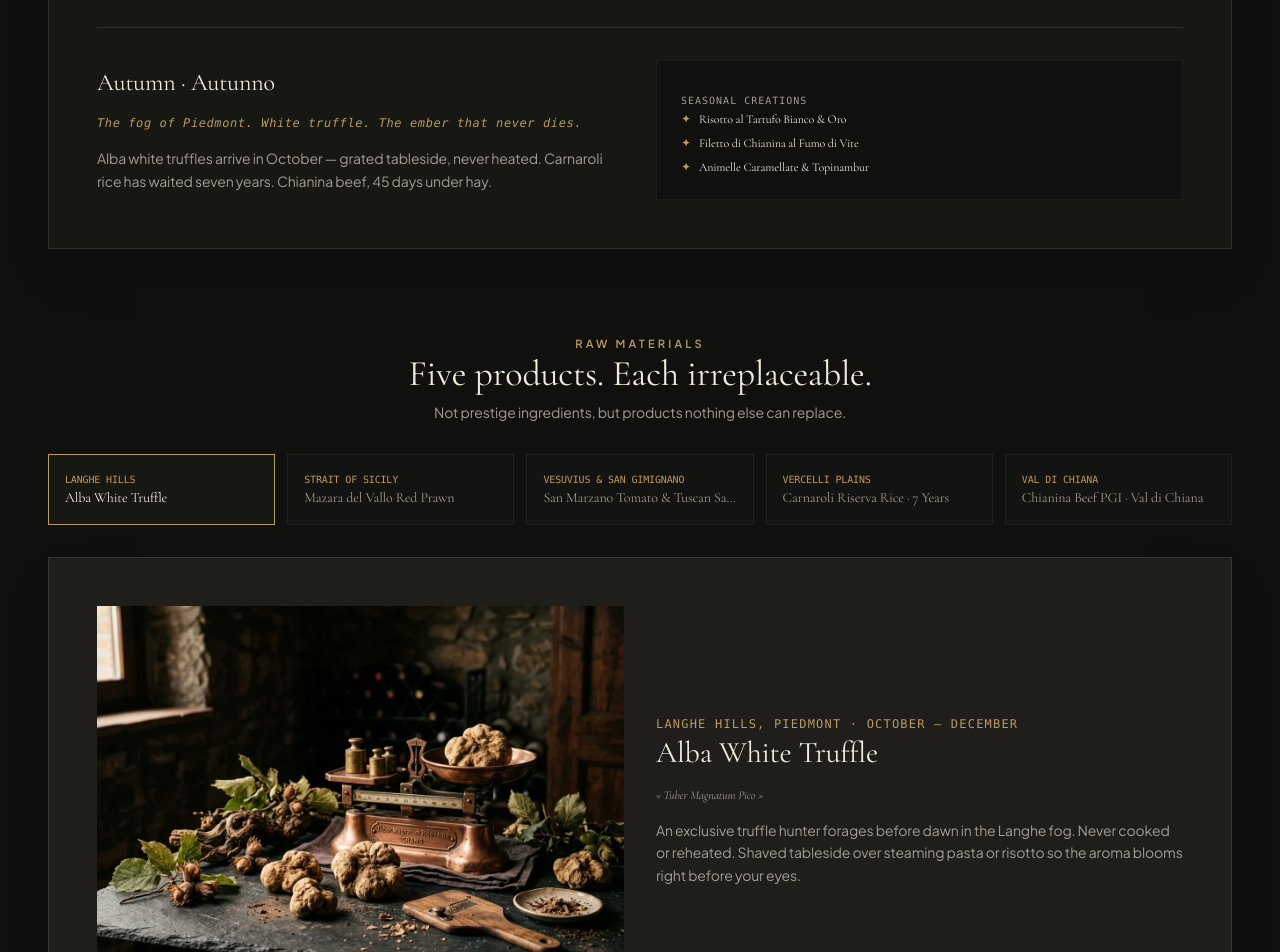
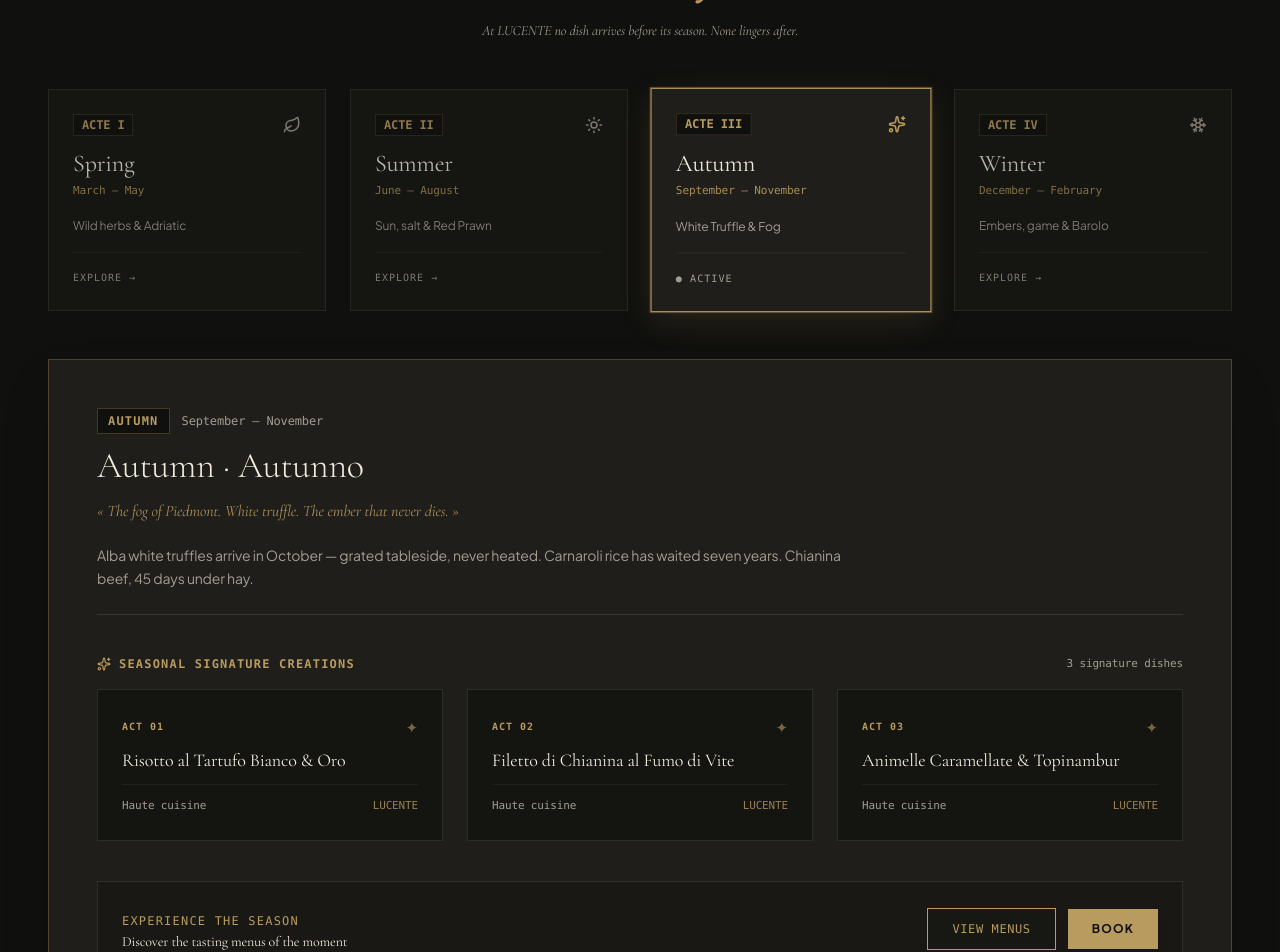
Before and after one commit to yayijovisleprince-pixe/lucente, a React (Vite) app: page /cuisine in a window 1280 px wide. Shown: the part 660-1612 px from the top of the page. Built offline with nearby package versions, Linux system fonts and the light colour scheme.

Commit message:
feat: refonte spacieuse et aérée de la section 4 Saisons sur la page Philosophie & Création

```diff
--- a/src/pages/CuisinePage.jsx
+++ b/src/pages/CuisinePage.jsx
@@ -150,55 +150,213 @@ export default function CuisinePage({ onOpenBooking, onSelectMenuForBooking }) {
           </p>
         </div>
 
-        {/* Seasonality Navigator */}
-        <section className="bg-surface p-8 sm:p-12 border border-white/10 space-y-8 shadow-2xl">
-          <div className="flex flex-col md:flex-row md:items-center justify-between border-b border-white/10 pb-6 gap-4">
-            <div>
-              <span className="text-[10px] uppercase font-mono tracking-widest text-or">{t('cuisine.seasonsEyebrow')}</span>
-              <h2 className="font-serif text-3xl text-ivoire">
-                {lang === 'it' ? 'Quattro micro-stagioni.' : lang === 'en' ? 'Four micro-seasons.' : 'Quatre micro-saisons.'}<br />
-                {lang === 'it' ? 'Una sola regola: la carta segue la terra.' : lang === 'en' ? 'One rule: the menu follows the earth.' : 'Une seule règle : la carte suit la terre.'}
-              </h2>
-            </div>
-            <div className="w-full sm:w-auto grid grid-cols-4 sm:flex bg-nero p-1 border border-white/10 rounded-none">
-              {[
-                { key: 'spring', label: lang === 'it' ? 'Primavera' : lang === 'en' ? 'Spring' : 'Printemps' },
-                { key: 'summer', label: lang === 'it' ? 'Estate' : lang === 'en' ? 'Summer' : 'Été' },
-                { key: 'autumn', label: lang === 'it' ? 'Autunno' : lang === 'en' ? 'Autumn' : 'Automne' },
-                { key: 'winter', label: lang === 'it' ? 'Inverno' : lang === 'en' ? 'Winter' : 'Hiver' },
-              ].map((season) => (
+        {/* =========================================================================
+            SEASONALITY SECTION (Spacious & Breathable 4 Seasons Architecture)
+           ========================================================================= */}
+        <section className="space-y-10 sm:space-y-12">
+
+          {/* Section Header */}
+          <div className="text-center max-w-3xl mx-auto space-y-3">
+            <span className="text-xs uppercase font-mono tracking-widest text-or font-semibold block">
+              {t('cuisine.seasonsEyebrow')} · {lang === 'it' ? '4 Micro-Stagioni' : lang === 'en' ? '4 Micro-Seasons' : '4 Micro-Saisons'}
+            </span>
+            <h2 className="font-serif text-3xl sm:text-4xl md:text-5xl text-ivoire leading-tight">
+              {lang === 'it' ? 'La carta segue la terra.' : lang === 'en' ? 'The menu follows the earth.' : 'La carte suit la terre.'}<br />
+              <span className="italic text-or">{lang === 'it' ? 'Quattro atti all’anno.' : lang === 'en' ? 'Four acts a year.' : 'Quatre actes par an.'}</span>
+            </h2>
+            <p className="text-xs sm:text-sm text-muted max-w-xl mx-auto font-serif italic pt-1">
+              {lang === 'it'
+                ? "A LUCENTE nessun piatto arriva prima della sua stagione. Nessuno resta dopo."
+                : lang === 'en'
+                ? "At LUCENTE no dish arrives before its season. None lingers after."
+                : "À LUCENTE, aucun plat n'arrive avant sa saison. Aucun ne reste après."}
+            </p>
+          </div>
+
+          {/* 4 Spacious Seasonal Selector Cards */}
+          <div className="grid grid-cols-1 sm:grid-cols-2 lg:grid-cols-4 gap-4 sm:gap-6">
+            {[
+              {
+                key: 'spring',
+                icon: Leaf,
+                roman: 'I',
+                label: lang === 'it' ? 'Primavera' : lang === 'en' ? 'Spring' : 'Printemps',
+                period: lang === 'it' ? 'Marzo — Maggio' : lang === 'en' ? 'March — May' : 'Mars — Mai',
+                theme: lang === 'it' ? 'Erbe selvatiche & Adriatico' : lang === 'en' ? 'Wild herbs & Adriatic' : 'Herbes sauvages & Adriatique'
+              },
+              {
+                key: 'summer',
+                icon: Sun,
+                roman: 'II',
+                label: lang === 'it' ? 'Estate' : lang === 'en' ? 'Summer' : 'Été',
+                period: lang === 'it' ? 'Giugno — Agosto' : lang === 'en' ? 'June — August' : 'Juin — Août',
+                theme: lang === 'it' ? 'Sole, sale & Gambero Rosso' : lang === 'en' ? 'Sun, salt & Red Prawn' : 'Soleil, sel & Gambero Rosso'
+              },
+              {
+                key: 'autumn',
+                icon: Sparkles,
+                roman: 'III',
+                label: lang === 'it' ? 'Autunno' : lang === 'en' ? 'Autumn' : 'Automne',
+                period: lang === 'it' ? 'Settembre — Novembre' : lang === 'en' ? 'September — November' : 'Septembre — Novembre',
+                theme: lang === 'it' ? 'Tartufo Bianco & Nebbie' : lang === 'en' ? 'White Truffle & Fog' : 'Truffe Blanche & Brumes'
+              },
+              {
+                key: 'winter',
+                icon: Snowflake,
+                roman: 'IV',
+                label: lang === 'it' ? 'Inverno' : lang === 'en' ? 'Winter' : 'Hiver',
+                period: lang === 'it' ? 'Dicembre — Febbraio' : lang === 'en' ? 'December — February' : 'Décembre — Février',
+                theme: lang === 'it' ? 'Braise, caccia & Barolo' : lang === 'en' ? 'Embers, game & Barolo' : 'Braises, gibier & Barolo'
+              },
+            ].map((s) => {
+              const isSelected = activeSeason === s.key;
+              const IconComp = s.icon;
+
+              return (
                 <button
-                  key={season.key}
-                  onClick={() => setActiveSeason(season.key)}
-                  className={`px-2 sm:px-4 py-2.5 text-[11px] sm:text-xs uppercase tracking-wider sm:tracking-widest font-semibold transition-all text-center flex items-center justify-center ${
-                    activeSeason === season.key ? 'bg-or text-nero shadow-lg' : 'text-muted hover:text-ivoire'
+                  key={s.key}
+                  onClick={() => setActiveSeason(s.key)}
+                  className={`p-5 sm:p-6 text-left border transition-all duration-300 relative group flex flex-col justify-between h-full ${
+                    isSelected
+                      ? 'bg-surface-elevated border-or ring-1 ring-or/40 shadow-[0_10px_30px_rgba(184,155,94,0.15)] scale-[1.01]'
+                      : 'bg-surface border-white/10 hover:border-or/40 opacity-75 hover:opacity-100'
                   }`}
                 >
-                  {season.label}
+                  <div className="space-y-3 w-full">
+                    <div className="flex items-center justify-between">
+                      <span className="font-mono text-xs font-bold text-or px-2 py-0.5 bg-nero border border-or/20">
+                        ACTE {s.roman}
+                      </span>
+                      <IconComp
+                        size={18}
+                        className={`transition-colors ${isSelected ? 'text-or' : 'text-muted group-hover:text-or'}`}
+                      />
+                    </div>
+
+                    <div>
+                      <h3 className="font-serif text-xl sm:text-2xl text-ivoire group-hover:text-or transition-colors">
+                        {s.label}
+                      </h3>
+                      <span className="text-[11px] font-mono text-or/90 block mt-0.5">
+                        {s.period}
+                      </span>
+                    </div>
+
+                    <p className="text-xs text-muted font-sans leading-relaxed pt-1">
+                      {s.theme}
+                    </p>
+                  </div>
+
+                  <div className="pt-4 mt-4 border-t border-white/5 flex items-center justify-between w-full">
+                    <span className="text-[10px] uppercase font-mono tracking-widest text-muted group-hover:text-ivoire transition-colors">
+                      {isSelected
+                        ? (lang === 'it' ? '● Selezionata' : lang === 'en' ? '● Active' : '● Actuelle')
+                        : (lang === 'it' ? 'Esplora →' : lang === 'en' ? 'Explore →' : 'Découvrir →')}
+                    </span>
+                  </div>
                 </button>
-              ))}
-            </div>
+              );
+            })}
           </div>
 
-          <div className="grid grid-cols-1 lg:grid-cols-12 gap-8 items-center">
-            <div className="lg:col-span-6 space-y-4">
-              <h3 className="font-serif text-2xl text-ivoire">{currentSeason.name}</h3>
-              <p className="text-xs text-or font-mono tracking-wider italic">{currentSeason.subtitle}</p>
-              <p className="text-sm text-muted leading-relaxed font-sans">{currentSeason.description}</p>
+          {/* Active Season Grand Showcase Canvas */}
+          <div className="bg-surface-elevated border border-or/30 p-6 sm:p-10 md:p-12 space-y-8 sm:space-y-10 shadow-2xl animate-fadeIn">
+
+            {/* Header of Active Season */}
+            <div className="space-y-3 border-b border-white/10 pb-6">
+              <div className="flex items-center gap-3 flex-wrap">
+                <span className="text-xs uppercase font-mono text-or tracking-widest font-semibold px-2.5 py-1 bg-nero border border-or/30">
+                  {currentSeason.name.split('·')[0].trim()}
+                </span>
+                <span className="text-xs text-muted font-mono">
+                  {activeSeason === 'spring' && (lang === 'it' ? 'Marzo — Maggio' : lang === 'en' ? 'March — May' : 'Mars — Mai')}
+                  {activeSeason === 'summer' && (lang === 'it' ? 'Giugno — Agosto' : lang === 'en' ? 'June — August' : 'Juin — Août')}
+                  {activeSeason === 'autumn' && (lang === 'it' ? 'Settembre — Novembre' : lang === 'en' ? 'September — November' : 'Septembre — Novembre')}
+                  {activeSeason === 'winter' && (lang === 'it' ? 'Dicembre — Febbraio' : lang === 'en' ? 'December — February' : 'Décembre — Février')}
+                </span>
+              </div>
+
+              <h3 className="font-serif text-3xl sm:text-4xl text-ivoire font-light">
+                {currentSeason.name}
+              </h3>
+
+              <p className="text-sm sm:text-base font-serif italic text-or/90 max-w-2xl leading-relaxed">
+                « {currentSeason.subtitle} »
+              </p>
+
+              <p className="text-xs sm:text-sm text-muted leading-relaxed font-sans max-w-3xl pt-2">
+                {currentSeason.description}
+              </p>
             </div>
-            <div className="lg:col-span-6 bg-nero p-6 border border-white/5 space-y-3">
-              <span className="text-[10px] uppercase font-mono text-muted tracking-widest">
-                {lang === 'it' ? 'Creazioni di Stagione' : lang === 'en' ? 'Seasonal Creations' : 'Créations de Saison'}
-              </span>
-              <ul className="space-y-2">
+
+            {/* 3 Spacious Signature Creation Cards */}
+            <div className="space-y-4">
+              <div className="flex items-center justify-between">
+                <span className="text-xs uppercase font-mono text-or tracking-widest font-semibold flex items-center gap-2">
+                  <Sparkles size={14} />
+                  <span>{lang === 'it' ? 'Creazioni Signature di Stagione' : lang === 'en' ? 'Seasonal Signature Creations' : 'Créations Signature de Saison'}</span>
+                </span>
+                <span className="text-[11px] font-mono text-muted hidden sm:inline">
+                  3 {lang === 'it' ? 'piatti d’autore' : lang === 'en' ? 'signature dishes' : 'créations d’orfèvre'}
+                </span>
+              </div>
+
+              <div className="grid grid-cols-1 md:grid-cols-3 gap-4 sm:gap-6">
                 {currentSeason.dishes.map((dish, i) => (
-                  <li key={i} className="flex items-center gap-2 text-xs text-ivoire font-serif">
-                    <span className="text-or">✦</span>
-                    <span>{dish}</span>
-                  </li>
+                  <div
+                    key={i}
+                    className="p-5 sm:p-6 bg-nero/70 border border-white/10 hover:border-or/40 transition-all duration-300 space-y-3 group flex flex-col justify-between"
+                  >
+                    <div className="space-y-2">
+                      <div className="flex items-center justify-between">
+                        <span className="text-[10px] font-mono uppercase tracking-widest text-or font-semibold">
+                          {lang === 'it' ? `Atto 0${i + 1}` : lang === 'en' ? `Act 0${i + 1}` : `Acte 0${i + 1}`}
+                        </span>
+                        <span className="text-or/60 group-hover:text-or transition-colors">✦</span>
+                      </div>
+
+                      <h4 className="font-serif text-lg text-ivoire group-hover:text-or transition-colors leading-snug">
+                        {dish}
+                      </h4>
+                    </div>
+
+                    <div className="pt-3 border-t border-white/5 flex items-center justify-between text-[11px] font-mono text-muted">
+                      <span>{lang === 'it' ? 'Cucina di ricerca' : lang === 'en' ? 'Haute cuisine' : 'Haute gastronomie'}</span>
+                      <span className="text-or/80">LUCENTE</span>
+                    </div>
+                  </div>
                 ))}
-              </ul>
+              </div>
             </div>
+
+            {/* Bottom link to Menu */}
+            <div className="pt-6 border-t border-white/10 flex flex-col sm:flex-row items-center justify-between gap-4 bg-nero/40 p-4 sm:p-6 border border-white/5">
+              <div className="text-center sm:text-left space-y-0.5">
+                <span className="text-xs uppercase font-mono text-or tracking-widest">
+                  {lang === 'it' ? 'Vivi l’Esperienza' : lang === 'en' ? 'Experience the Season' : 'Vivre la Saison'}
+                </span>
+                <p className="text-sm font-serif text-ivoire">
+                  {lang === 'it' ? 'Scopri i percorsi degustazione del momento' : lang === 'en' ? 'Discover the tasting menus of the moment' : 'Découvrez les partitions dégustation du moment'}
+                </p>
+              </div>
+
+              <div className="flex items-center gap-3 w-full sm:w-auto">
+                <Link
+                  to="/menu"
+                  className="w-full sm:w-auto px-6 py-3 bg-surface border border-or text-or hover:bg-or hover:text-nero text-xs uppercase font-mono tracking-wider transition-all text-center"
+                >
+                  {lang === 'it' ? 'Consulta i Menu' : lang === 'en' ? 'View Menus' : 'Consulter les Menus'}
+                </Link>
+                <button
+                  type="button"
+                  onClick={() => onOpenBooking()}
+                  className="w-full sm:w-auto px-6 py-3 bg-or text-nero font-bold text-xs uppercase tracking-widest hover:bg-ivoire transition-all text-center shadow-lg whitespace-nowrap"
+                >
+                  {lang === 'it' ? 'Prenota' : lang === 'en' ? 'Book' : 'Réserver'}
+                </button>
+              </div>
+            </div>
+
           </div>
         </section>
 
```
